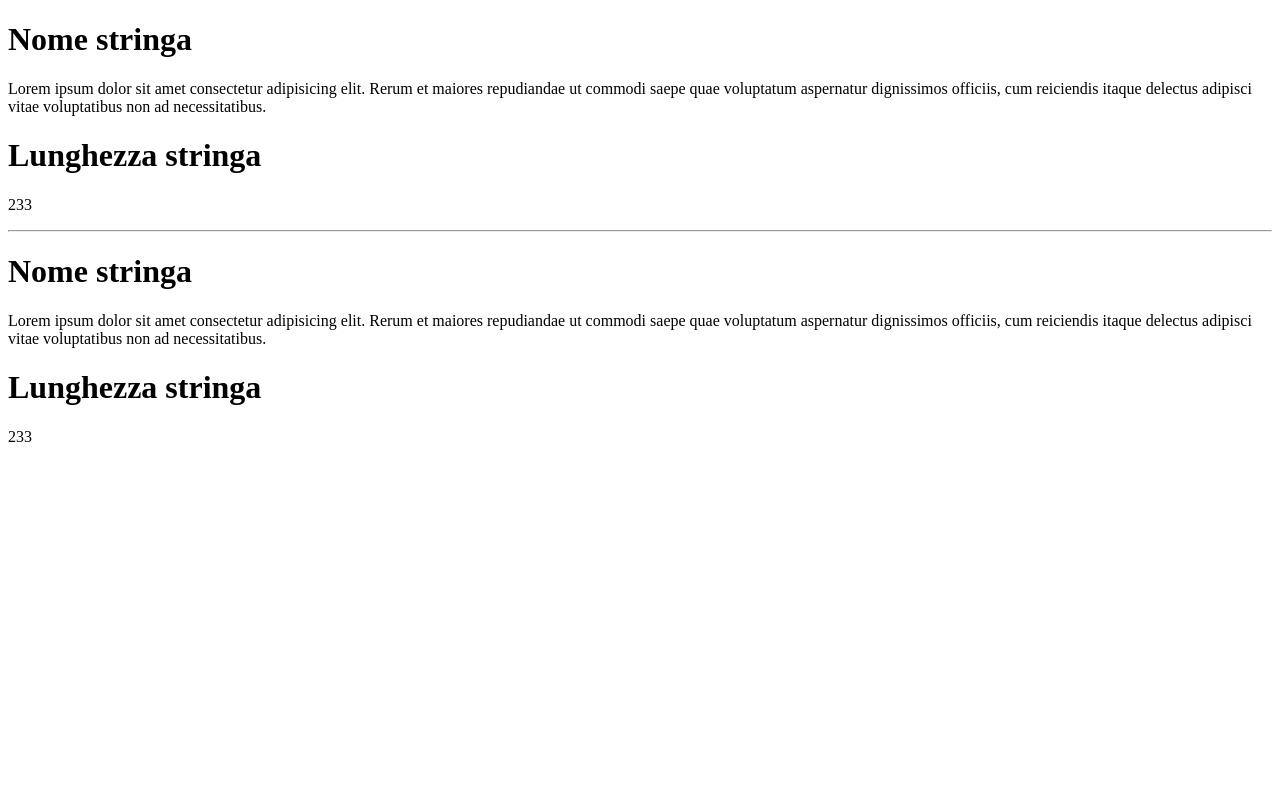
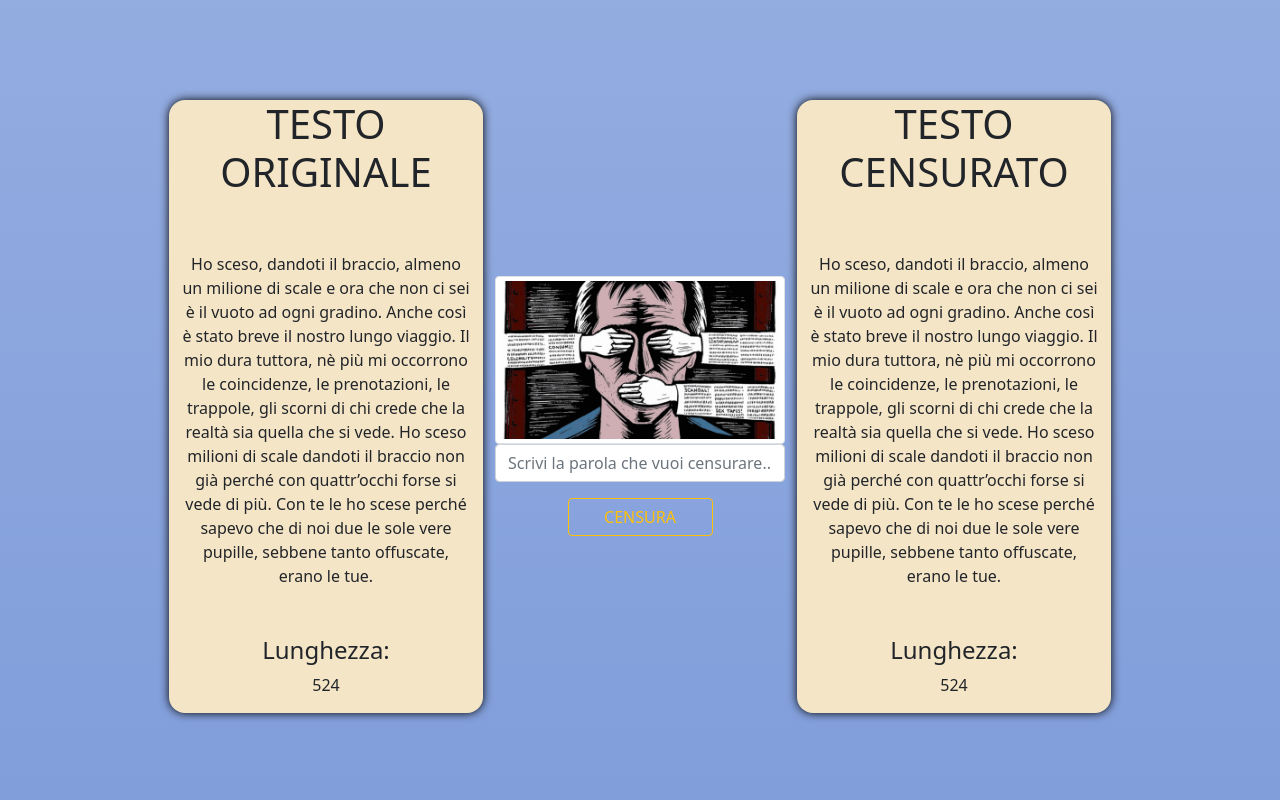
Before and after one commit to Luega/php-badwords, a PHP site: page /first.php?badWord=1 in a window 1280 px wide. Run offline with PHP 8.4, Linux system fonts and the light colour scheme.

Commit message:
added form

```diff
--- a/first.php
+++ b/first.php
@@ -1,6 +1,18 @@
+<!-- PHP -->
 <?php
-// dichiaro la variabile stringa
-$string="Lorem ipsum dolor sit amet consectetur adipisicing elit. Rerum et maiores repudiandae ut commodi saepe quae voluptatum aspernatur dignissimos officiis, cum reiciendis itaque delectus adipisci vitae voluptatibus non ad necessitatibus.";
+// dichiaro la variabile string
+$string = "Ho sceso, dandoti il braccio, almeno un milione di scale
+e ora che non ci sei è il vuoto ad ogni gradino.
+Anche così è stato breve il nostro lungo viaggio.
+Il mio dura tuttora, nè più mi occorrono
+le coincidenze, le prenotazioni,
+le trappole, gli scorni di chi crede
+che la realtà sia quella che si vede.
+Ho sceso milioni di scale dandoti il braccio
+non già perché con quattr’occhi forse si vede di più.
+Con te le ho scese perché sapevo che di noi due
+le sole vere pupille, sebbene tanto offuscate,
+erano le tue.";
 
 // creo la variabile lunghezza della string, utilizzando la funzione apposita
 $lenString = strlen($string);
@@ -18,27 +30,48 @@ $censuredString = str_replace($badWord, $censure, $string);
 $lencensuredString = strlen($censuredString);
 ?>
 
+<!-- HTML -->
 <!DOCTYPE html>
 <html lang="en">
 <head>
     <meta charset="UTF-8">
     <meta http-equiv="X-UA-Compatible" content="IE=edge">
     <meta name="viewport" content="width=device-width, initial-scale=1.0">
+    <link href="https://cdn.jsdelivr.net/npm/bootstrap@5.1.3/dist/css/bootstrap.min.css" rel="stylesheet" integrity="sha384-1BmE4kWBq78iYhFldvKuhfTAU6auU8tT94WrHftjDbrCEXSU1oBoqyl2QvZ6jIW3" crossorigin="anonymous">
+    <link rel="stylesheet" href="./style.css">
     <title>Document</title>
 </head>
 <body>
-    <h1>Nome stringa</h1>
+    <div class="container-fluid vh-100 d-flex bg-zucchero bg-gradient">
+        <div class="row w-75 h-75 m-auto d-flex text-center">
+            <!-- STRINGA NON CENSURATA -->
+            <div class="col d-flex  flex-column pergamena">
+                <h1>TESTO ORIGINALE</h1>
                 <!-- stampo la stringa -->
-    <p><?php echo $string; ?></p>
-    <h1>Lunghezza stringa</h1>
+                <p class="my-5"><?php echo $string; ?></p>
+                <h4>Lunghezza:</h4>
                 <!-- stampo la lunghezza della stringa -->
                 <p><?php echo $lenString; ?></p>
-    <hr>
-    <h1>Nome stringa</h1>
+            </div>
+            <!-- FORM PER SCRIVERE LA PAROLA DA CENSURARE -->
+            <div class="col d-flex  flex-column justify-content-center">
+                <img class="img-thumbnail" src="./img/censura1-620x350-1.png" alt="censura">
+                <!-- creo form per digitare la parola da censurare -->
+                <form class=" d-flex flex-column" action="?badWord=">
+                     <input class="form-control" type="text" name="badWord" placeholder="Scrivi la parola che vuoi censurare...">
+                     <button class="btn btn-outline-warning w-50 mt-3 align-self-center" type="submit">CENSURA</button>
+                </form>
+            </div>
+            <!-- STRINGA CENSURATA -->
+            <div class="col d-flex  flex-column pergamena">
+                <h1>TESTO CENSURATO</h1>
                 <!-- stampo la stringa censurata -->
-    <p><?php echo $censuredString; ?></p>
-    <h1>Lunghezza stringa</h1>
+                <p class="my-5"><?php echo $censuredString; ?></p>
+                <h4>Lunghezza:</h4>
                 <!-- stampo la lunghezza della stringa censurata -->
                 <p><?php echo $lencensuredString; ?></p>
+            </div>
+        </div>
+    </div>
 </body>
 </html>
--- /dev/null
+++ b/style.css
@@ -0,0 +1,16 @@
+* {
+    padding: 0;
+    margin: 0;
+    box-sizing: border-box;
+}
+html {
+    font-size: 100%;
+}
+.bg-zucchero {
+    background-color: #819edb;
+}
+.pergamena {
+    background-color: #f5e5c7;
+    border-radius: 1em;
+    box-shadow: 0px 0px 10px black;
+}
```
Also changed, not shown: img/censura1-620x350-1.png (added). Lines whose indentation alone changed are shown as unchanged.
